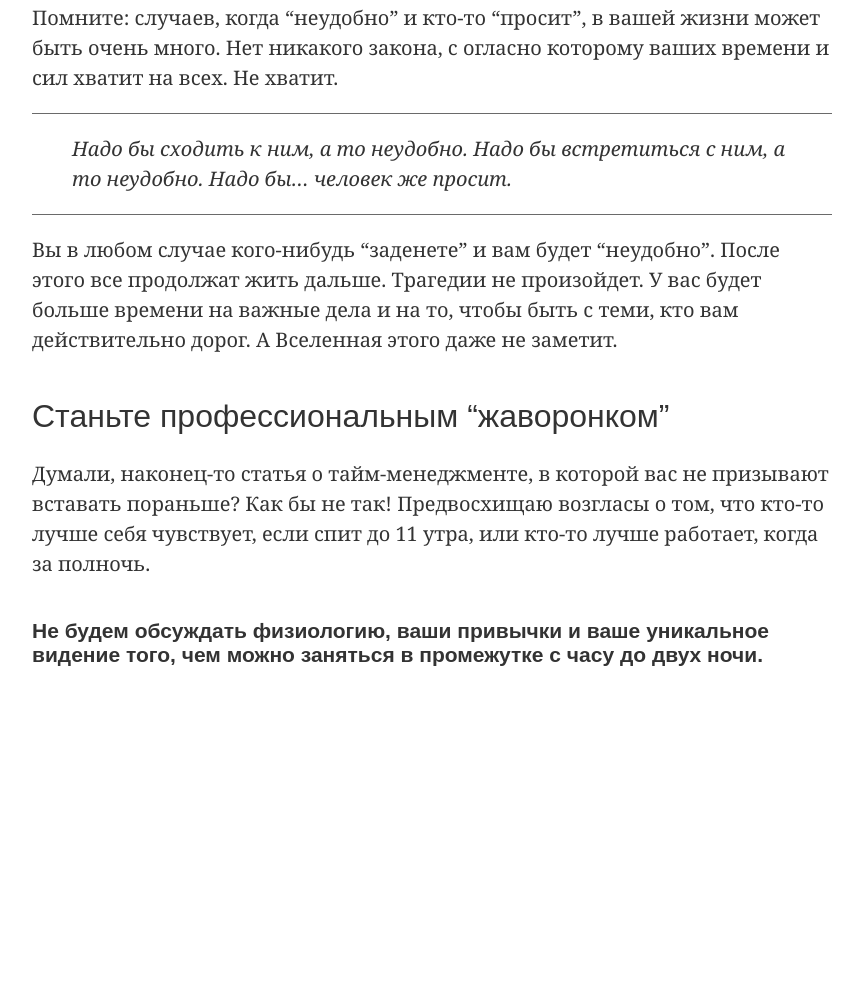
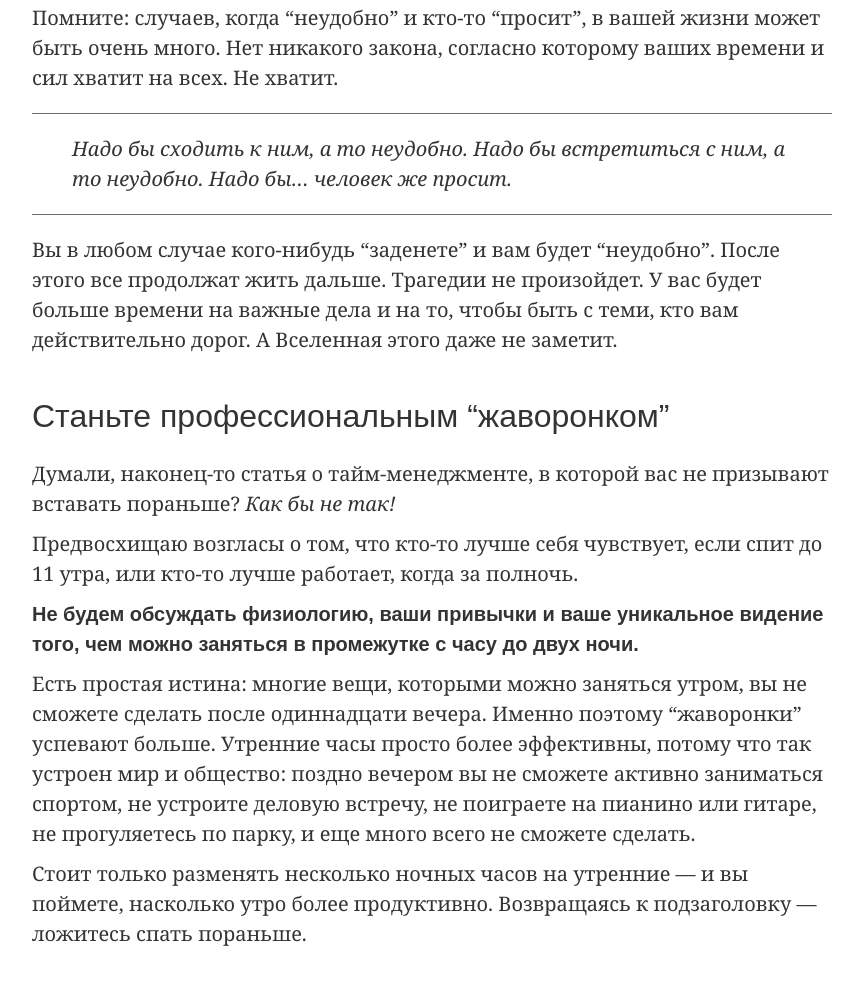
Before and after one commit to mihailoffplay/first-homework-write-new-styles, a plain HTML site: page index.html in a window 1280 px wide. Shown: the part 2934-3919 px from the top of the page, without its empty margins (208-1071 px from the left). Before the commit the page ends 3661 px from the top, so only its background shows below. Drawn offline with Linux system fonts and the light colour scheme.

Commit message:
Исправлены ошибки

```diff
--- a/css/style.css
+++ b/css/style.css
@@ -1,90 +1,78 @@
-*
-{
+* {
     padding: 0;
     margin: 0;
 }
 
-.article_wrapper
-{
+.article_wrapper {
     padding: 40px 0;
 }
 
-.text_section
-{
+.text_section {
     margin: 0 auto 20px;
     max-width: 800px;
 }
 
-.text,
 .list,
-.quote
-{
+.quote,
+.text {
     font-family: 'Georgia', sans-serif;
     color: #333;
     line-height: 1.5;
     font-size: 20px;
 }
 
+.text .selected_text {
+    padding: 5px 0;
+    background: #FF6347;
+    word-spacing: -.15em;
+    color: #FFFFFF;
+    text-shadow: 0 0 2px rgba(0, 0, 0, 0.2);
+}
+
+.article_button,
+.list_title,
 .main_title,
-.paragraph_title,
-.list_title,
-.article_button
-{
+.paragraph_title {
     font-family: 'Arial', sans-serif;
     color: #333;
     line-height: 1.35;
 }
 
-.main_title
-{
+.main_title {
     font-size: 46px;
     margin: 0 0 24px;
     font-weight: normal;
 }
 
-.paragraph_title
-{
+.paragraph_title {
     font-size: 32px;
     margin: 40px 0 20px;
     font-weight: normal;
 }
 
-/* Данный класс выделяет блок жирным */
-.paragraph_title_bold {
-    font: 700 21px 'Arial', sans-serif;
-}
-
-.list_title
-{
+.list_title {
     font-size: 24px;
     color: #6a6a6a;
     margin: 40px 0 10px;
     font-weight: bold;
 }
 
-.text
-{
+.text {
     margin: 0 0 10px;
 }
 
-/* Тут добавил класс для выделения слова Getting Things Done */
-.text_red {
-    padding: 5px 20px;
-    background: tomato;
-  }
-
-.list
-{
+.text strong {
+    font-family: 'Arial', sans-serif;
+}
+.list {
     padding-left: 20px;
 }
 
-.list_item
-{
+.list_item {
     margin-bottom: 10px;
 }
 
-.quote
-{
+.quote {
     margin: 20px 0;
     padding: 20px 40px;
     font-style: italic;
@@ -92,32 +80,27 @@
     border-bottom: 1px solid #6a6a6a;
 }
 
-.article_photo
-{
+.article_photo {
     margin-bottom: 20px;
     max-width: 100%;
 }
 
 .link,
 a,
-a:visited
-{
+a:visited {
     color: #ea2a2a;
 }
 
-.link:hover
-{
+.link:hover {
     color: #bf0808;
 }
 
-.full_screen_photo
-{
+.full_screen_photo {
     margin: 20px 0 40px;
     width: 100%;
 }
 
-.article_button
-{
+.article_button {
     display: inline-block;
     padding: 5px 20px;
     border-radius: 30px;
--- a/index.html
+++ b/index.html
@@ -10,18 +10,17 @@
             <h1 class="main_title">Где взять время, если вам не хватает 24 часов в сутки</h1>
             <p class="text">
                 Признаюсь, люди, которые успевают сделать за двадцать четыре часа столько,
-                сколько я делаю за неделю, восхищают меня. Не подумайте: я не поклонник
-                подхода “отдохнем после смерти”, да и в трудолюбии мне еще очень далеко
-                до какого-нибудь японца, которого свои считают немного лентяем.
+                сколько я делаю за неделю, восхищают меня. Не подумайте: я не поклонник подхода
+                “отдохнем после смерти”, да и в трудолюбии мне еще очень далеко до какого-нибудь
+                японца, которого свои считают немного лентяем.
             </p>
         </div>
         <img src="images/time.jpg" alt="Работа и время" class="full_screen_photo">
         <div class="text_section">
             <p class="text">
-                Дело в другом: то, сколько времени у вас будет на отдых, зависит от того,
-                как быстро и эффективно вы справитесь с основными задачами.
-                Поэтому я решил выписать для себя несколько советов,
-                которые действительно помогают на практике.
+                Дело в другом: то, сколько времени у вас будет на отдых, зависит от того, как
+                быстро и эффективно вы справитесь с основными задачами. Поэтому я решил выписать
+                для себя несколько советов, которые действительно помогают на практике.
             </p>
             <button class="article_button">
                 Подписаться на автора
@@ -31,9 +30,9 @@
         <div class="text_section">
             <h2 class="paragraph_title">Расслабьтесь.</h2>
             <p class="text">
-                Нужно всего лишь научиться применять эти советы на практике,
-                одновременно. Тогда и удастся почувствовать,
-                как это — все успевать. В том числе и успевать отдыхать.
+                Нужно всего лишь научиться применять эти советы на практике, одновременно. Тогда
+                и удастся почувствовать, как это — все успевать. В том числе и успевать
+                отдыхать.
             </p>
         </div>
 
@@ -42,48 +41,51 @@
             <h2 class="paragraph_title">Всегда придерживайтесь правила 2-х минут</h2>
             <p class="text">
                 Данное правило впервые было сформулировано Дэвидом Алленом, придумавшим систему
-                <span class="text_red">Getting Things Done</span>, <!-- Добавил строчный элемент чтобы выделить текст красным -->
-                и это самое полезное, что вы можете почерпнуть из его одноименной книги.
+                <span class="selected_text">Getting Things Done</span>, и это самое полезное, что вы можете почерпнуть из его одноименной книги.
             </p>
             <p class="text">
                 Тут все просто: если задачу, стоящую перед вами, можно сделать за две минуты или
-                быстрее— сразу же ее сделайте. Не записывайте, не планируйте, не откладывайте
-                на вечер — просто возьмите и разберитесь с ней прямо сейчас.
-                Сэкономите много времени и сил.
+                быстрее— сразу же ее сделайте. Не записывайте, не планируйте, не откладывайте на
+                вечер — просто возьмите и разберитесь с ней прямо сейчас. Сэкономите много
+                времени и сил.
             </p>
         </div>
 
         <div class="text_section">
             <h2 class="paragraph_title">Не читайте новости</h2>
             <p class="text">
-                Чтение и просмотр новостей не приносит никакой пользы.
-                Новости не информируют вас о том, что происходит в мире, они вводят вас в заблуждение
-                 и попутно награждают тоннами абсолютно ненужного информационного мусора,
-                 взамен забирая ваше время.
+                Чтение и просмотр новостей не приносит никакой пользы. Новости не информируют
+                вас о том, что происходит в мире, они вводят вас в заблуждение и попутно
+                награждают тоннами абсолютно ненужного информационного мусора, взамен забирая
+                ваше время.
             </p>
             <p class="text">
-                Это справедливо для телевизионных новостных передач, новостных сайтов и лент новостей в социальных сетях.
+                Это справедливо для телевизионных новостных передач, новостных сайтов и лент
+                новостей в социальных сетях.
             </p>
 
             <h3 class="list_title">Вот чем их нужно заменять:</h3>
             <ul class="list">
                 <li class="list_item">
-                    Экстренные и важнейшие общемировые новости вы итак узнаете от окружающих людей —
+                    Экстренные и важнейшие общемировые новости вы итак узнаете от окружающих людей —
                     на работе, в университете, от соседей, в магазине.
                 </li>
                 <li class="list_item">
-                    Новости на интересующую вас узкую тематику вы узнаете из тематических блогов,
-                    в которые иногда заглядываете.
+                    Новости на интересующую вас узкую тематику вы узнаете из тематических блогов, в
+                    которые иногда заглядываете.
                 </li>
                 <li class="list_item">
                     Следить за обстановкой в мире можно, читая аналитическую еженедельную прессу,
-                    например <a href="https://www.economist.com/" class="link">The Economist</a>.
+                    например
+                    <a href="https://www.economist.com/" class="link">The Economist</a>.
                 </li>
                 <li class="list_item">
-                    Для краткого обзора происходящего — подпишитесь на email-рассылку. Выбирайте: есть ежедневная
-                    <a href="https://meduza.io/">Meduza</a> и еженедельная
-                    <a href="http://takoe.co/">Takoe</a>, а для тех, кто предпочитает
-                    новости на английском, цивилизация еще не придумала ничего лучше
+                    Для краткого обзора происходящего — подпишитесь на email-рассылку. Выбирайте:
+                    есть ежедневная
+                    <a href="https://meduza.io/">Meduza</a>
+                    и еженедельная
+                    <a href="http://takoe.co/">Takoe</a>, а для тех, кто предпочитает новости на
+                    английском, цивилизация еще не придумала ничего лучше
                     <a href="https://qz.com/emails/daily-brief/">Quartz</a>.
                 </li>
             </ul>
@@ -92,31 +94,55 @@
         <div class="text_section">
             <h2 class="paragraph_title">Говорите “нет” людям, с которыми вы не хотите проводить время</h2>
             <p class="text">
-                Помните: случаев, когда “неудобно” и кто-то “просит”, в вашей жизни может быть очень много. Нет никакого закона, с
-                огласно которому ваших времени и сил хватит на всех. Не хватит.
+                Помните: случаев, когда “неудобно” и кто-то “просит”, в вашей жизни может быть
+                очень много. Нет никакого закона, согласно которому ваших времени и сил хватит
+                на всех. Не хватит.
             </p>
             <blockquote class="quote">
-                Надо бы сходить к ним, а то неудобно. Надо бы встретиться с ним, а то неудобно. Надо бы… человек же просит.
+                Надо бы сходить к ним, а то неудобно. Надо бы встретиться с ним, а то неудобно.
+                Надо бы… человек же просит.
             </blockquote>
             <p class="text">
-                Вы в любом случае кого-нибудь “заденете” и вам будет “неудобно”. После этого все продолжат жить дальше.
-                Трагедии не произойдет. У вас будет больше времени на важные дела и на то,
-                чтобы быть с теми, кто вам действительно дорог. А Вселенная этого даже не заметит.
+                Вы в любом случае кого-нибудь “заденете” и вам будет “неудобно”. После этого все
+                продолжат жить дальше. Трагедии не произойдет. У вас будет больше времени на
+                важные дела и на то, чтобы быть с теми, кто вам действительно дорог. А Вселенная
+                этого даже не заметит.
             </p>
         </div>
-
         <div class="text_section">
-            <h2 class="paragraph_title">Станьте профессиональным “жаворонком”</h2>
+            <h2 class="paragraph_title">
+                Станьте профессиональным “жаворонком”
+            </h2>
             <p class="text">
-                Думали, наконец-то статья о тайм-менеджменте, в которой вас не призывают вставать пораньше? Как бы не так!
-                Предвосхищаю возгласы о том, что кто-то лучше себя чувствует, если спит до 11 утра, или кто-то лучше работает, когда за полночь.
+                Думали, наконец-то статья о тайм-менеджменте, в которой вас не призывают
+                вставать пораньше?
+                <em>
+                    Как бы не так!
+                </em>
             </p>
-        </div>
-
-        <div class="text_section">
-            <p class="paragraph_title paragraph_title_bold">Не будем обсуждать физиологию, ваши привычки и
-                ваше уникальное видение того, чем можно заняться в промежутке с часу до двух ночи.</p>
-
+            <p class="text">
+                Предвосхищаю возгласы о том, что кто-то лучше себя чувствует, если спит до 11
+                утра, или кто-то лучше работает, когда за полночь.
+            </p>
+            <p class="text">
+                <strong>
+                    Не будем обсуждать физиологию, ваши привычки и ваше уникальное видение того, чем
+                    можно заняться в промежутке с часу до двух ночи.
+                </strong>
+            </p>
+            <p class="text">
+                Есть простая истина: многие вещи, которыми можно заняться утром, вы не сможете
+                сделать после одиннадцати вечера. Именно поэтому “жаворонки” успевают больше.
+                Утренние часы просто более эффективны, потому что так устроен мир и общество:
+                поздно вечером вы не сможете активно заниматься спортом, не устроите деловую
+                встречу, не поиграете на пианино или гитаре, не прогуляетесь по парку, и еще
+                много всего не сможете сделать.
+            </p>
+            <p class="text">
+                Стоит только разменять несколько ночных часов на утренние — и вы поймете,
+                насколько утро более продуктивно. Возвращаясь к подзаголовку — ложитесь спать
+                пораньше.
+            </p>
         </div>
     </body>
 </html>
```
